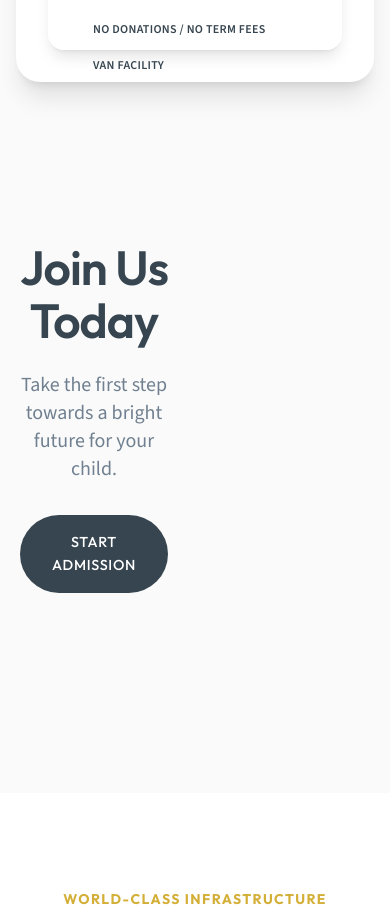
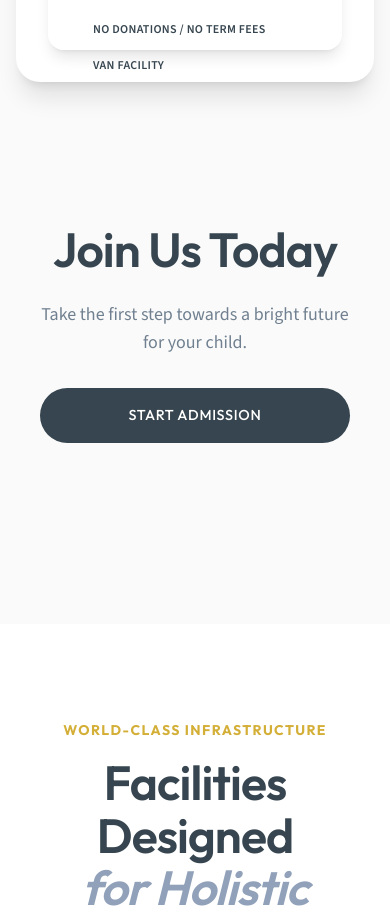
Before and after one commit to CodemasterDevops421/srignanodaya-website, a Next.js app: page / in a window 390 px wide. Shown: the part 2565-3484 px from the top of the page. Built offline with nearby package versions, Linux system fonts and the light colour scheme.

Commit message:
fix: Center align Join Us CTA on mobile

```diff
--- a/src/components/Programs.tsx
+++ b/src/components/Programs.tsx
@@ -125,13 +125,13 @@ export default function Programs() {
                     ))}
 
                     {/* CTA Card at the end */}
-                    <div className="h-[70vh] w-[40vw] flex items-center justify-center">
-                        <div className="text-center p-10">
-                            <h3 className="text-display text-5xl text-charcoal mb-6">Join Us Today</h3>
-                            <p className="text-slate text-xl mb-8 max-w-md mx-auto">
+                    <div className="min-h-[50vh] md:h-[70vh] w-full md:w-[40vw] flex items-center justify-center py-10 md:py-0">
+                        <div className="text-center p-6 md:p-10 w-full">
+                            <h3 className="text-display text-4xl md:text-5xl text-charcoal mb-6">Join Us Today</h3>
+                            <p className="text-slate text-lg md:text-xl mb-8 max-w-md mx-auto">
                                 Take the first step towards a bright future for your child.
                             </p>
-                            <a href="#admissions" className="btn-primary">
+                            <a href="#admissions" className="btn-primary w-full md:w-auto">
                                 Start Admission
                             </a>
                         </div>
```
